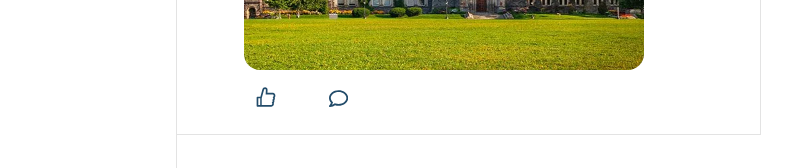
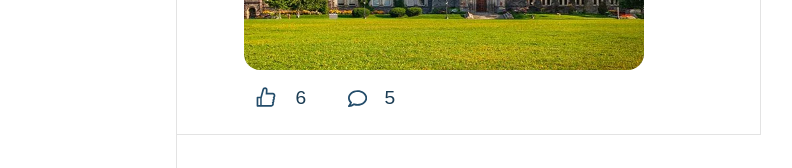
Before and after one commit to shURenZHOUluxun/mini-twitter, a Next.js app: page / in a window 1280 px wide. Shown: the part 490-658 px from the top of the page, without its empty margins (79-871 px from the left). Built offline with nearby package versions, Linux system fonts and the light colour scheme.

Commit message:
added mock like and comment

```diff
--- a/components/tweet/TweetCard.tsx
+++ b/components/tweet/TweetCard.tsx
@@ -38,11 +38,17 @@ export default function TweetCard({ tweet }: { tweet: Tweet }) {
             )}
             {/* <Image src="/uoft_grass.webp" alt="Tweet Image" width={500} height={300} className={styles.tweetImage} /> */}
             <ul className={styles.tweetActions}>
-              <li className={styles.likeIcon}>
-                <AiOutlineLike title='Like' />
+              <li className={styles.likeContainer}>
+                <div className={styles.likeIcon}>
+                  <AiOutlineLike title='Like' />
+                </div>
+                <span className={styles.likeCount}>{tweet.stats.likeCount}</span>
               </li>
-              <li className={styles.commentIcon}>
-                <FaRegComment  title='Comment' />
+              <li className={styles.commentContainer}>
+                <div className={styles.commentIcon}>
+                  <FaRegComment title='Comment' />
+                </div>
+                <span className={styles.commentCount}>{tweet.stats.replyCount}</span>
               </li>
             </ul>
         </div>
--- a/styles/TweetCard.module.css
+++ b/styles/TweetCard.module.css
@@ -46,7 +46,7 @@
   font-weight: bold;
 }
 
-.likeIcon:hover {
+.likeContainer:hover .likeIcon {
   cursor: pointer;
   color: #cb4a60;
   background-color: rgb(245, 205, 205);
@@ -61,7 +61,7 @@
   font-weight: bold;
 }
 
-.commentIcon:hover {
+.commentContainer:hover .commentIcon {
   cursor: pointer;
   color: #1da1f2;
   background-color: #addbf8;
@@ -72,3 +72,34 @@
   align-items: center;
   gap: 2em;
 }
+
+.likeCount {
+  font-size: 1.2em;
+  margin-top: 0.4em;
+}
+
+.commentCount {
+  font-size: 1.2em;
+  margin-top: 0.4em;
+}
+
+.likeContainer:hover .likeCount {
+  cursor: pointer;
+  color: #cb4a60;
+}
+
+.commentContainer:hover .commentCount {
+  cursor: pointer;
+  color: #1da1f2;
+}
+
+/* .likeContainer {
+  cursor: pointer;
+  color: #cb4a60;
+} */
+
+.tweetActions li {
+  display: flex;
+  align-items: center;
+  gap: 0.5em;
+}
```
